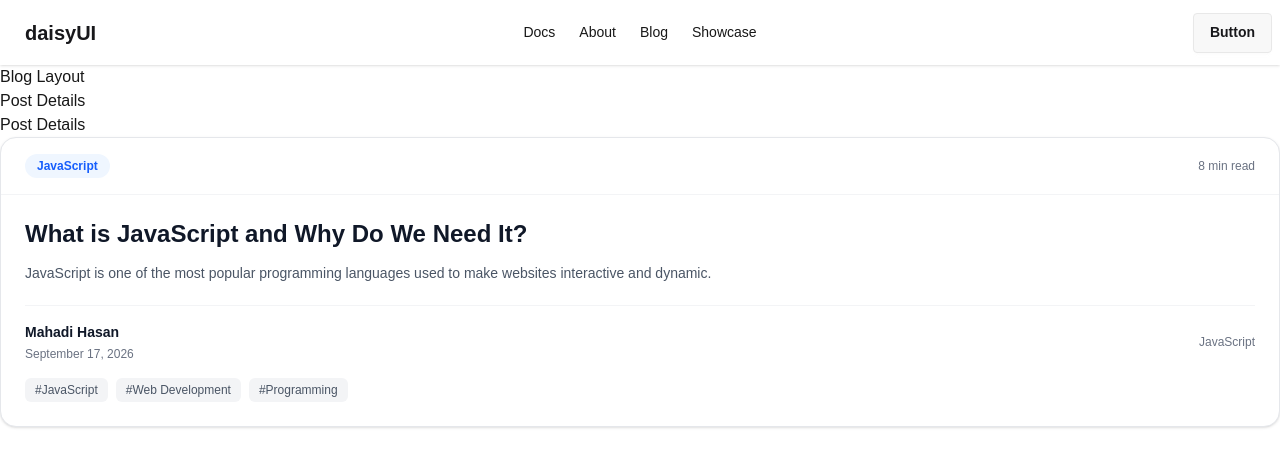
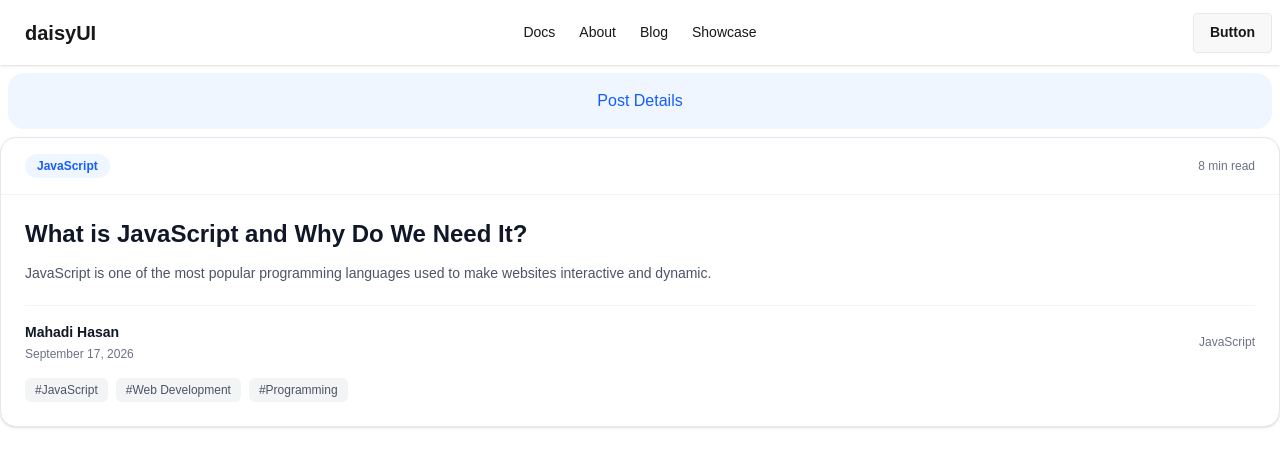
Before and after one commit to mdmahadih673/my-first-next.js, a Next.js app: page /Blog/1 in a window 1280 px wide. Shown: the top 466 px of the page. Built offline with nearby package versions, Linux system fonts and the light colour scheme.

Commit message:
all done

```diff
--- a/src/app/Blog/[postId]/page.jsx
+++ b/src/app/Blog/[postId]/page.jsx
@@ -151,7 +151,6 @@ const postDetalisPage = async ({ params }) => {
 
     return (
         <div>
-            <h1>Post Details</h1>
             <FullDeletis post={post}></FullDeletis>
 
         </div>
--- a/src/app/Blog/layout.jsx
+++ b/src/app/Blog/layout.jsx
@@ -3,7 +3,6 @@ import React, { Children } from 'react';
 const blogLayoutPage = ({ children }) => {
     return (
         <div>
-            <h1>Blog Layout</h1>
             {children}
         </div>
     );
--- a/src/app/components/fullDeletis.jsx
+++ b/src/app/components/fullDeletis.jsx
@@ -3,7 +3,7 @@ import React from 'react';
 const FullDeletis = ({ post }) => {
     return (
         <div>
-            <h1>Post Details</h1>
+            <h1 className="bg-blue-50 text-blue-600 p-4 m-2 rounded-2xl text-center">Post Details</h1>
             <div className="group flex h-full flex-col overflow-hidden rounded-2xl border border-gray-200 bg-white shadow-sm transition-all duration-300 hover:-translate-y-1 hover:shadow-xl">
 
                 {/* Category & Read Time */}
```
